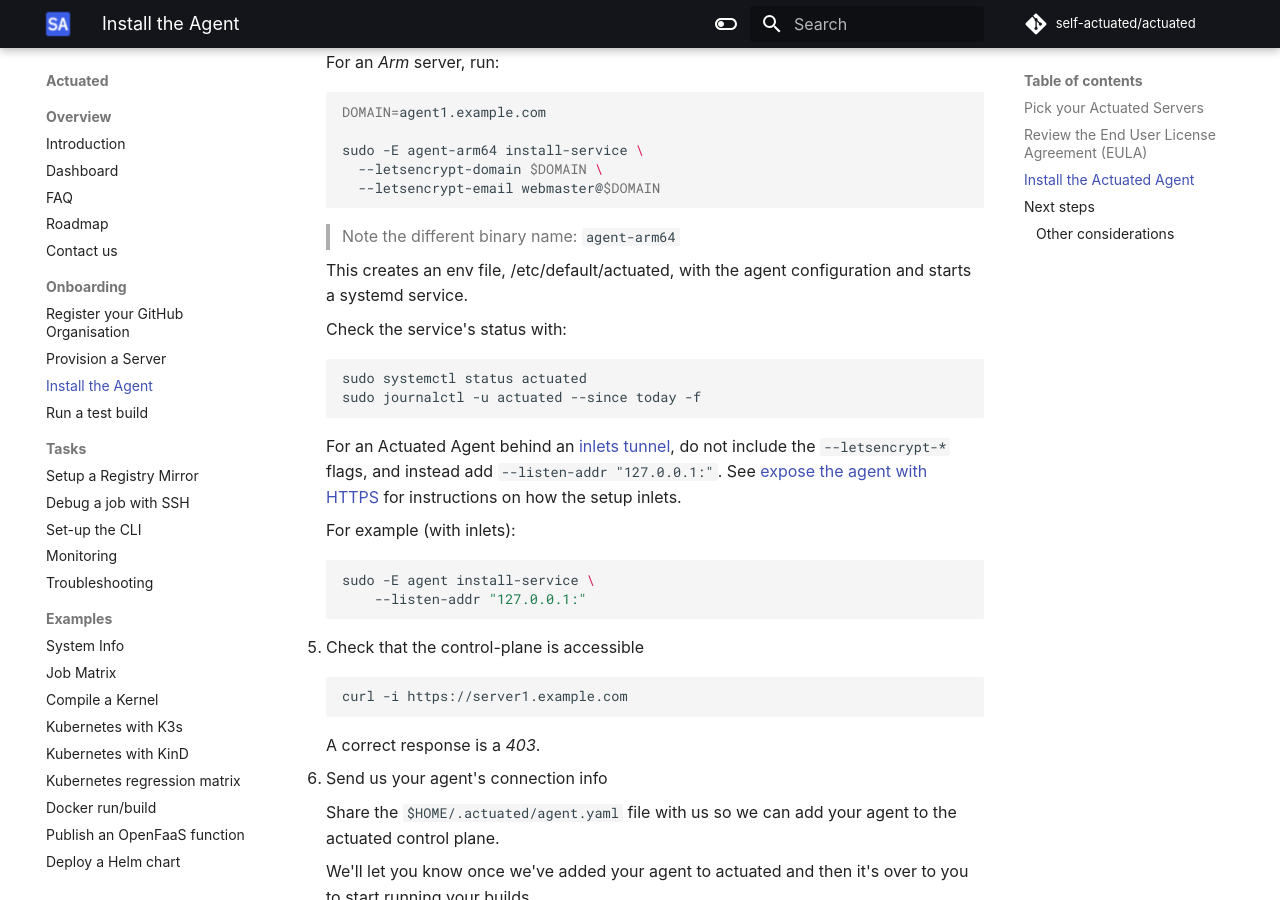
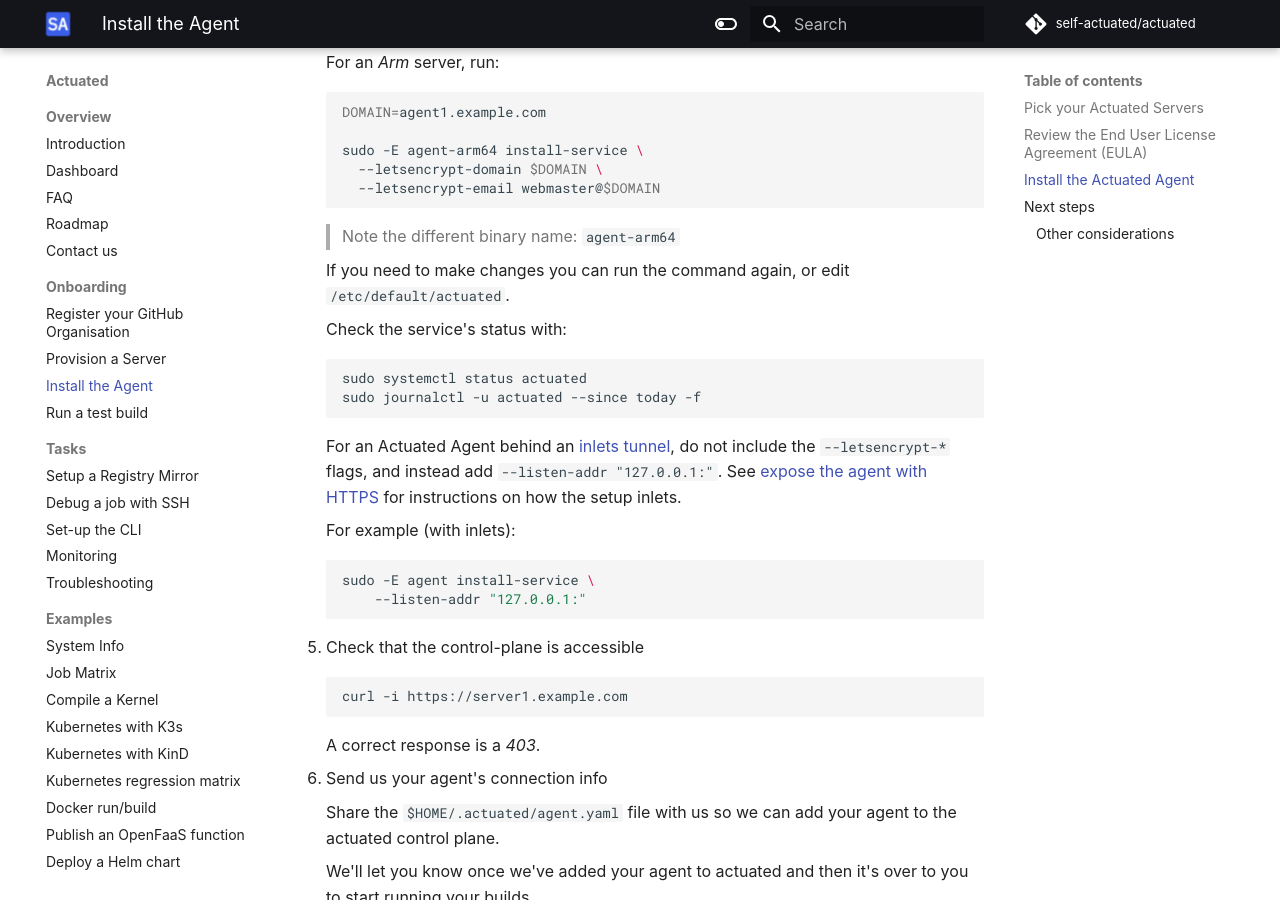
Before and after one commit to welteki/docs.actuated.dev, an MkDocs documentation site: the page built from docs/install-agent.md, in a window 1280 px wide and 900 px high, scrolled down 3236 px. Built offline with MkDocs 1.6.1 and Material for MkDocs 9.7.7, drawn with Linux system fonts in a browser that asks for light colours; some web fonts are replaced.

Commit message:
Update notes on install-service step
Signed-off-by: Alex Ellis (OpenFaaS Ltd) <alexellis2@gmail.com>

```diff
--- a/docs/install-agent.md
+++ b/docs/install-agent.md
@@ -136,7 +136,7 @@
 
     > Note the different binary name: `agent-arm64`
 
-    This creates an env file, /etc/default/actuated, with the agent configuration and starts a systemd service.
+    If you need to make changes you can run the command again, or edit `/etc/default/actuated`.
 
     Check the service's status with:
 
```
